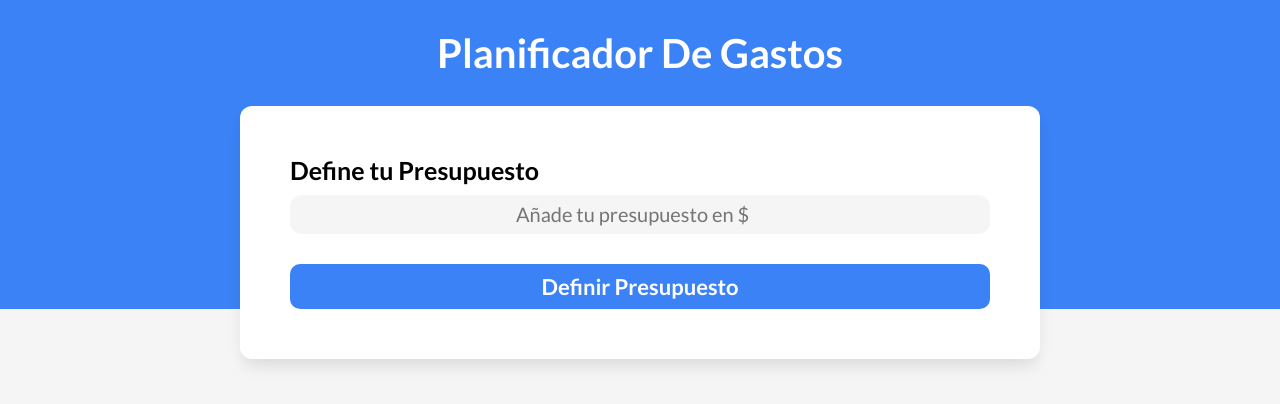
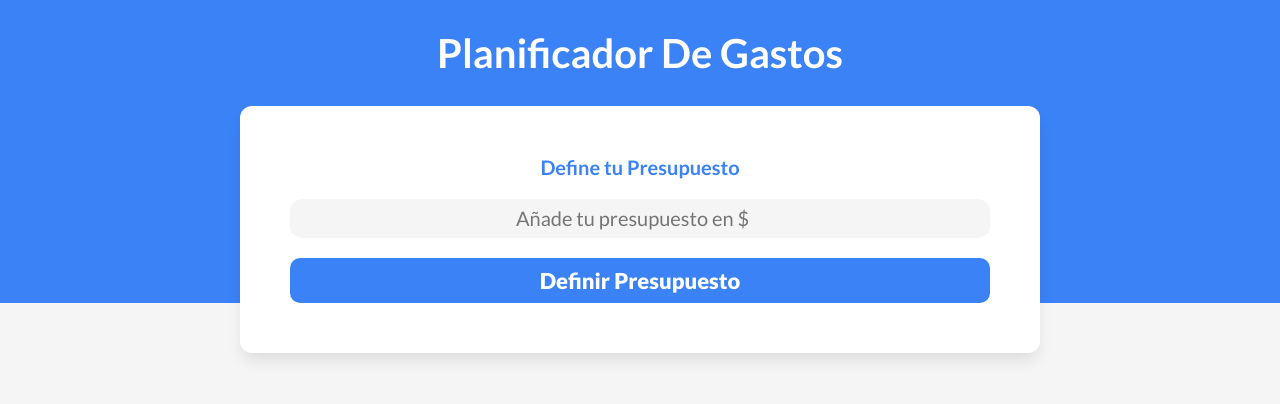
Before and after one commit to JonathanECH/admin-gastos, a Vue app: page / in a window 1280 px wide. Shown: the top 404 px of the page. Built offline with nearby package versions, Linux system fonts and the light colour scheme.

Commit message:
Cambios en los estilos

```diff
--- a/src/components/Presupuesto.vue
+++ b/src/components/Presupuesto.vue
@@ -13,24 +13,24 @@
 </template>
 
 <style lang="scss" scoped>
+@use 'sass:color';
 .presupuesto {
     width: 100%;
 
     input[type=submit] {
         background-color: $azul;
         width: 100%;
-        font-weight: bold;
+        font-weight: 900;
         font-size: 2.2rem;
         padding: 1rem;
-        margin-top: 2rem;
         border: none;
         border-radius: 1rem;
         color: $blanco;
         cursor: pointer;
-        transition: color 5ms ease-in-out;
+        transition: background 300ms ease;
 
         &:hover {
-            background-color: darken($azul, 5%);
+            background-color: color.scale($azul, $lightness: -10%);
         }
     }
 }
@@ -40,9 +40,11 @@
 
     label {
         cursor: pointer;
-        font-size: 2.5rem;
+        font-size: 2rem;
         font-weight: bold;
-        margin-bottom: 1rem;
+        text-align: center;
+        color: $azul;
+        margin-bottom: 2rem;
     }
 
     input {
@@ -52,7 +54,7 @@
         border-radius: 1.2rem;
         background-color: $gris-claro;
         padding: 0.8rem;
-        margin-bottom: 1rem;
+        margin-bottom: 2rem;
     }
 }
 </style>
--- a/vite.config.js
+++ b/vite.config.js
@@ -6,13 +6,13 @@ export default defineConfig({
   plugins: [vue()],
   resolve: {
     alias: {
-      '@': fileURLToPath(new URL('./src', import.meta.url))
+      '@': fileURLToPath(new URL('./src/assets/scss', import.meta.url))
     }
   },
   css: {
     preprocessorOptions: {
       scss: {
-        additionalData: `@use "@/assets/scss/app.scss" as *; @use "@/assets/scss/base/mixins" as m;`
+        additionalData: `@use "@/app.scss" as *; @use "@/base/mixins" as m;`
       }
     }
   }
```
